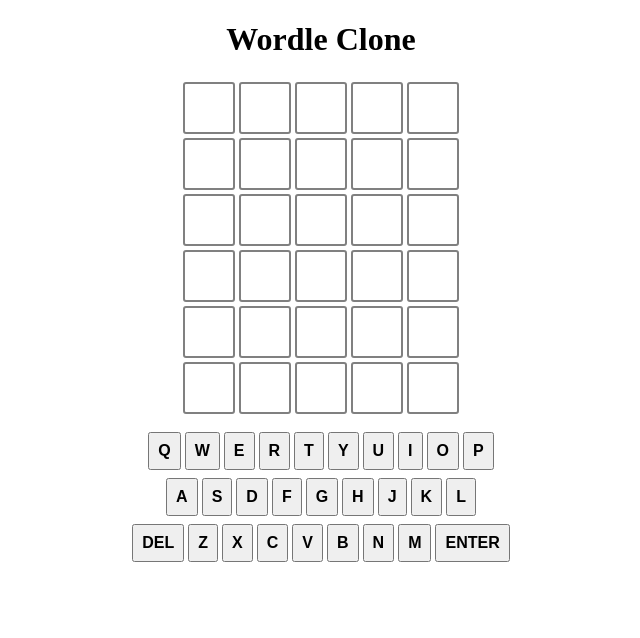
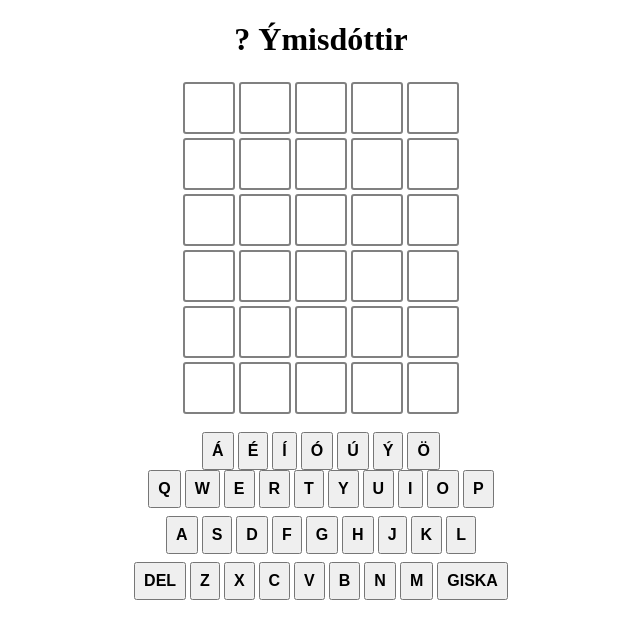
Before and after one commit to solvimarm/solvimarm.github.io, a website with bundled scripts: page index.html in a window 1280 px wide. Shown: the whole page, without its empty margins (319-959 px from the left). Built offline with nearby package versions, Linux system fonts and the light colour scheme.

Commit message:
added icelandic letters to index.html

```diff
--- a/index.html
+++ b/index.html
@@ -13,13 +13,23 @@
   />
 </head>
 <body>
-    <h1> Wordle Clone </h1>
+    <h1> ? Ýmisdóttir </h1>
 
     <div id="game-board">
 
     </div>
 
     <div id="keyboard-cont">
+        <div class="icelandic-row">
+            <button class="keyboard-button">á</button>
+            <button class="keyboard-button">é</button>
+            <button class="keyboard-button">í</button>
+            <button class="keyboard-button">ó</button>
+            <button class="keyboard-button">ú</button>
+            <button class="keyboard-button">ý</button>
+            <button class="keyboard-button">ö</button>
+
+        </div>
         <div class="first-row">
             <button class="keyboard-button">q</button>
             <button class="keyboard-button">w</button>
@@ -52,7 +62,7 @@
             <button class="keyboard-button">b</button>
             <button class="keyboard-button">n</button>
             <button class="keyboard-button">m</button>
-            <button class="keyboard-button">Enter</button>
+            <button class="keyboard-button">Giska</button>
         </div>
     </div>
 
```
